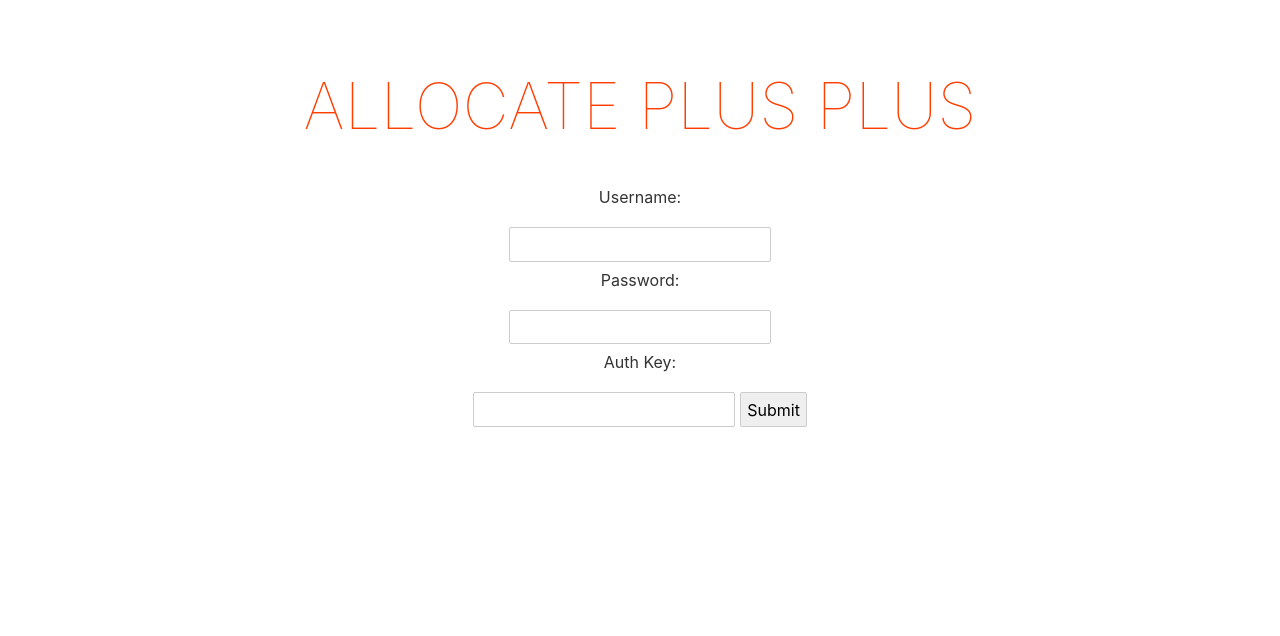
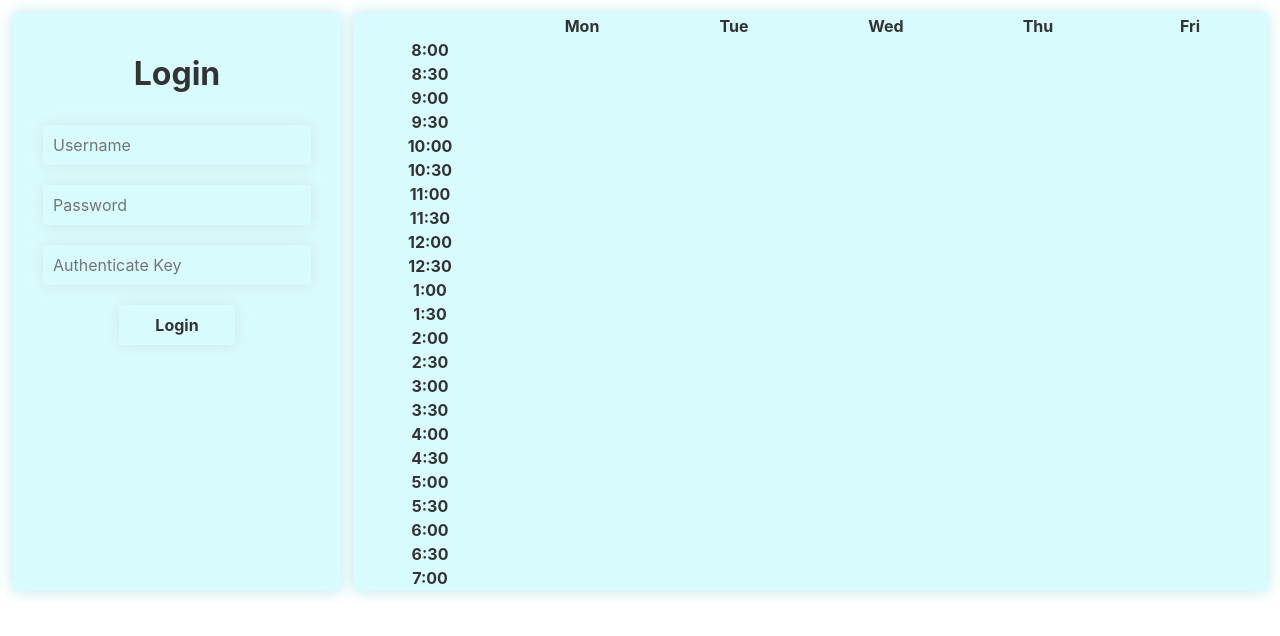
Before and after one commit to KamWithK/AllocatePlusInterface, a Svelte app: page / in a window 1280 px wide. Shown: the top 636 px of the page. Built offline with nearby package versions, Linux system fonts and the light colour scheme.

Commit message:
Added Front-end Files

```diff
--- a/src/svelte/App.svelte
+++ b/src/svelte/App.svelte
@@ -1,48 +1,28 @@
 <script lang="ts">
-	async function submit(event) {
-		let username = event.target.username.value;
-		let password = event.target.password.value;
-		let auth_key = event.target.auth_key.value;
+	import Calendar from "./Components/Calendar.svelte";
+	import Login from "./Components/Login.svelte"
 
-		let response = await fetch(`/api/login?username=${username}&password=${password}&auth_key=${auth_key}`);
+	async function handleLoginInfo(event) {
+		let username = event.detail["username"];
+		let password = event.detail["password"];
+		let authenticate = event.detail["authenticate"];
+		console.log(username, password, authenticate);
+		let response = await fetch(`/api/login?username=${username}&password=${password}&auth_key=${authenticate}`);
 		let result = await response.json();
-
-		console.log(result);
-    }
+		console.log(result)
+	}
 </script>
 
 <main>
-	<h1>Allocate Plus Plus</h1>
-	<form on:submit|preventDefault={submit}>
-		<label for="username">Username:</label><br>
-		<input type="text" autocomplete="username" id="username" name="username"><br>
-		<label for="password">Password:</label><br>
-		<input type="password" autocomplete="password" id="password" name="password">
-		<label for="auth_key">Auth Key:</label><br>
-		<input type="text" inputmode="numeric" pattern="[0-9]*" id="auth_key" name="auth_key">
-
-		<input type="submit" value="Submit">
-	</form>
+	<Login on:handleLoginInfo={handleLoginInfo}/>
+	<Calendar/>
 </main>
 
 <style>
-	main {
-		text-align: center;
-		padding: 1em;
-		max-width: 240px;
-		margin: 0 auto;
-	}
-
-	h1 {
-		color: #ff3e00;
-		text-transform: uppercase;
-		font-size: 4em;
-		font-weight: 100;
-	}
-
-	@media (min-width: 640px) {
-		main {
-			max-width: none;
-		}
+	main{
+		display: flex;
+		flex-direction: row;
+		gap: 12px;
+		margin: 5px;
 	}
 </style>
--- /dev/null
+++ b/src/svelte/Components/Calendar.svelte
@@ -0,0 +1,30 @@
+<script>
+    let days = ["Mon", "Tue", "Wed", "Thu", "Fri"];
+    let times = ["8:00", "8:30", "9:00", "9:30", "10:00", "10:30", "11:00", "11:30", "12:00", "12:30", "1:00", "1:30", "2:00", "2:30", "3:00", "3:30", "4:00", "4:30", "5:00", "5:30", "6:00", "6:30", "7:00"]
+</script>
+
+<table style="width:100%">
+    <!-- Heading for days -->
+    <tr>
+        <!-- Empty cell -->
+        <th></th>
+        {#each days as day}
+            <th>{day}</th>
+        {/each}
+    </tr>
+
+    <!-- Heading for times -->
+    {#each times as time}
+      <tr class = "times">
+          <th>{time}</th>
+      </tr>
+    {/each}
+</table>
+
+<style>
+    table{
+        table-layout: fixed;
+        background: #d8fcfd;
+        box-shadow: 0.3px 0.3px 15px #C5E5E6, -0.3px -0.3px 15px #EBFFFF;
+    }
+</style>
--- /dev/null
+++ b/src/svelte/Components/Login.svelte
@@ -0,0 +1,78 @@
+<script>
+
+    import {createEventDispatcher} from "svelte";
+
+    let dispatch = createEventDispatcher();
+    let username;
+    let password;
+    let authenticate;
+
+    // Handle when user clicks submit
+    const handleSubmit = () => {
+        const loginInfo = {
+            username: username,
+            password: password,
+            authenticate: authenticate
+        }
+        dispatch("handleLoginInfo", loginInfo);
+    }
+</script>
+
+<!-- Handles login input from user -->
+<form on:submit|preventDefault={handleSubmit}>
+    <h1>Login</h1>
+    <div class = "group">
+        <input type = "text" placeholder="Username" bind:value={username}>
+    </div>
+
+    <div class = "group">
+        <input type = "password" placeholder="Password" bind:value={password}>
+    </div>
+
+    <div class = "group">
+        <input type = "number" placeholder = "Authenticate Key" bind:value={authenticate}>
+    </div>
+    <button>Login</button>
+</form>
+
+<style>
+    form {
+        display: flex;
+        flex-direction: column;
+        align-items: center;
+        padding: 20px;
+        width: fit-content;
+        background: #d8fcfd;
+        box-shadow: 0.3px 0.3px 15px #C5E5E6, -0.3px -0.3px 15px #EBFFFF;
+    }
+
+    input {
+        border: 0px none;
+        outline: none;
+        margin: 10px;
+        padding: 10px;
+        width: fit-content;
+        background: #d8fcfd;
+        box-shadow: 0.3px 0.3px 15px #C5E5E6, -0.3px -0.3px 15px #EBFFFF;
+    }
+
+    button {
+        margin: 10px;
+        padding: 10px;
+        font-weight: bold;
+        width: 40%;
+        border: 0px none;
+        background: #d8fcfd;
+        box-shadow: 0.3px 0.3px 15px #C5E5E6, -0.3px -0.3px 15px #EBFFFF;
+    }
+
+    input::-webkit-outer-spin-button,
+    input::-webkit-inner-spin-button {
+        -webkit-appearance: none;
+        margin: 0;
+    }
+
+    input[type=number] {
+        -moz-appearance: textfield;
+    }
+</style>
```
Also changed, not shown: 1 other file (tests, documents, lock files or other folders).
